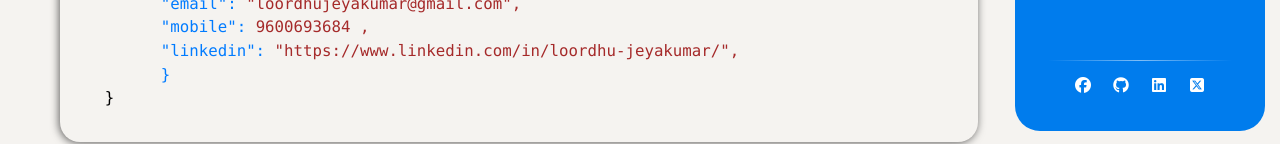
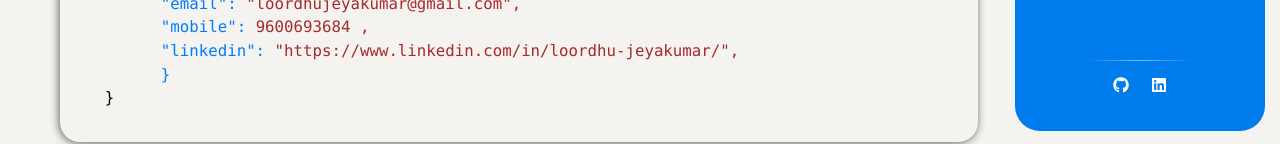
Before and after one commit to LoordhuJeyakumar/Loordhu_Jeyakumar-portfolio, a React (Vite) app: page / in a window 1280 px wide. Shown: the part 653-797 px from the top of the page. Built offline with nearby package versions, Linux system fonts and the light colour scheme.

Commit message:
fav icon changed

```diff
--- a/index.html
+++ b/index.html
@@ -2,9 +2,9 @@
 <html lang="en">
   <head>
     <meta charset="UTF-8" />
-    <link rel="icon" type="image/svg+xml" href="/vite.svg" />
+    <link rel="icon" type="image/svg+xml" href="./src/assets/lj-favicon.png" />
     <meta name="viewport" content="width=device-width, initial-scale=1.0" />
-    <title>Vite + React</title>
+    <title>Loordhu Jeyakumar | Portfolio</title>
     <link rel="stylesheet" href="https://fonts.googleapis.com/css2?family=Material+Symbols+Outlined:opsz,wght,FILL,GRAD@20..48,100..700,0..1,-50..200" />
     <script src="https://kit.fontawesome.com/a4a620facd.js" crossorigin="anonymous"></script>
 
--- a/src/components/SideNavBar.jsx
+++ b/src/components/SideNavBar.jsx
@@ -153,23 +153,16 @@ function SideNavBar() {
             <div className="aside-footer">
               <ul className="list-unstyled list-inline">
                 <li className="list-inline-item">
-                  <a href="https://www.facebook.com/William.2418/">
-                    <i className="fa-brands fa-facebook"></i>
-                  </a>
-                </li>
-                <li className="list-inline-item">
-                  <a href="https://github.com/Long18">
+                  <a href="https://github.com/loordhujeyakumar" target="_blank">
                     <i className="fa-brands fa-github"></i>
                   </a>
                 </li>
                 <li className="list-inline-item">
-                  <a href="https://www.linkedin.com/in/william186/">
+                  <a
+                    href="https://www.linkedin.com/in/loordhujeyakumar/"
+                    target="_blank"
+                  >
                     <i className="fa-brands fa-linkedin"></i>
-                  </a>
-                </li>
-                <li className="list-inline-item">
-                  <a href="https://twitter.com/willlee186">
-                    <i className="fa-brands fa-square-x-twitter"></i>
                   </a>
                 </li>
               </ul>
```
Also changed, not shown: src/assets/favicon-lj.png (added), src/assets/lj-favicon.png (added).
